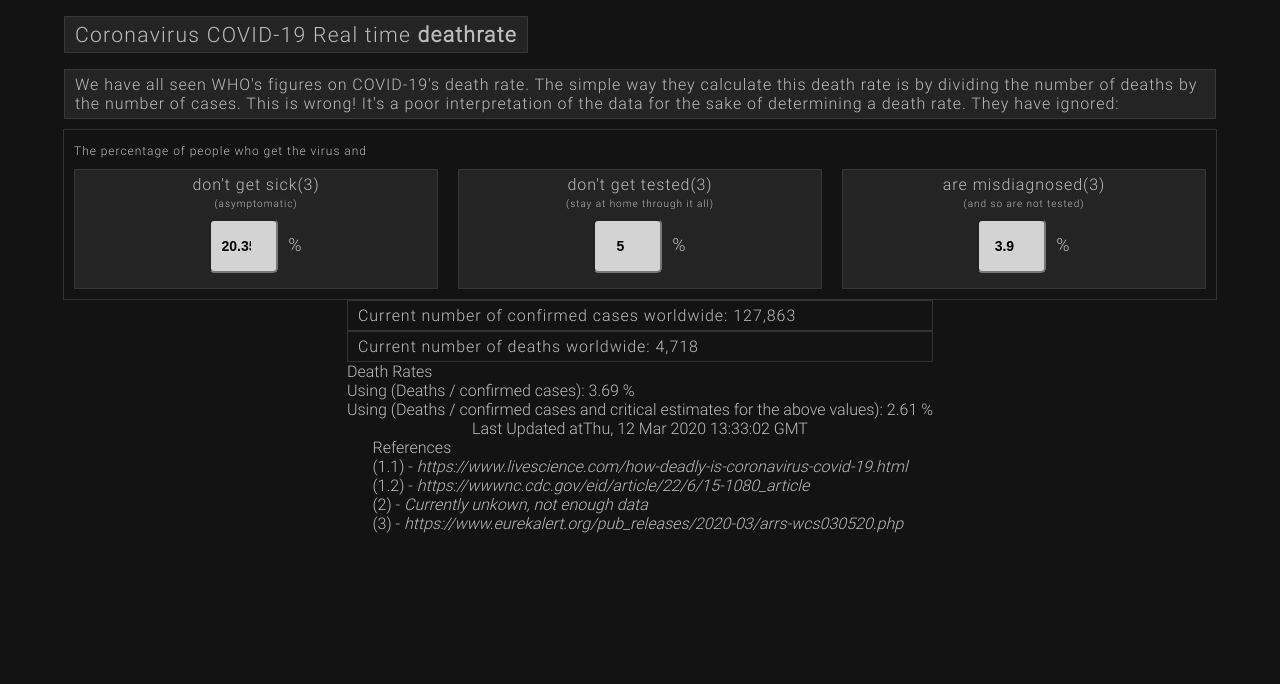
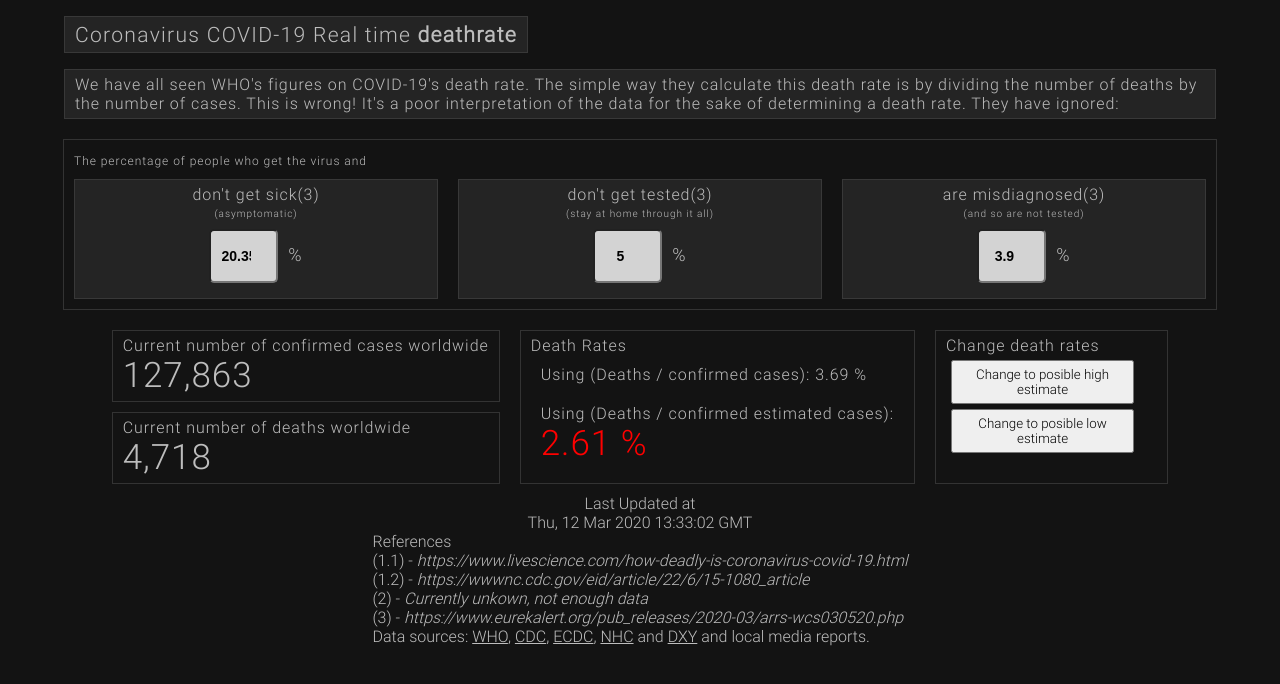
Before and after one commit to smccamley/corona-deathrate, a Next.js app: page / in a window 1280 px wide. Shown: the top 684 px of the page. Built offline with nearby package versions, Linux system fonts and the light colour scheme.

Commit message:
improved styling a litle and added estimates

```diff
--- a/components/StyledBoxes.js
+++ b/components/StyledBoxes.js
@@ -9,6 +9,7 @@ export const StyledBox = styled.div`
 
 export const BorderBox = styled.div`
   padding: 5px 10px;
+  margin: 10px;
   border: 1px solid rgba(64, 64, 64, 0.7);
   letter-spacing: 0.06em;
 `
--- a/pages/index.js
+++ b/pages/index.js
@@ -7,6 +7,7 @@ import fetch from "isomorphic-fetch"
 import Head from "next/head"
 import { GlobalStyles } from "../components/GlobalStyles"
 import cache from "../db/jsonResponseCache.json"
+import Link from "next/link"
 
 const Row = styled.div`
   flex-direction: row;
@@ -48,6 +49,22 @@ const SmallSpan = styled.span`
   margin-top: 4px;
   display: block;
   font-size: 10px;
+`
+
+const BigNumber = styled.span`
+  display: block;
+  font-size: 35px;
+`
+
+const DeathRateBox = styled.div`
+  padding: 10px;
+`
+
+const EstimateButton = styled.button`
+  padding: 5px;
+  margin: 5px;
+  display: block;
+  width: 80%;
 `
 
 const References = styled.div``
@@ -148,6 +165,17 @@ const Home = () => {
     getDataOnLoad()
   }, [])
 
+  const changeToHighEstimate = () => {
+    setAsymptomaticPercentage(5.2)
+    setUntestedPercentage(5)
+    setMisdiagnosedPercentage(1)
+  }
+  const changeToLowEstimate = () => {
+    setAsymptomaticPercentage(50)
+    setUntestedPercentage(15)
+    setMisdiagnosedPercentage(3.9)
+  }
+
   if (!data) return <div> Loading...</div>
 
   const { lastUpdated, totalConfirmed, totalDeaths } = data.totals
@@ -222,29 +250,49 @@ const Home = () => {
           </QuarterStyledBox>
         </Row>
       </BorderBox>
-      <div>
+      <div style={{ display: "flex", flexDirection: "row" }}>
         <div>
           <BorderBox>
-            Current number of confirmed cases worldwide:{" "}
-            {numberWithCommas(totalConfirmed)}
+            Current number of confirmed cases worldwide
+            <BigNumber>{numberWithCommas(totalConfirmed)}</BigNumber>
           </BorderBox>
           <BorderBox>
-            Current number of deaths worldwide: {numberWithCommas(totalDeaths)}
+            Current number of deaths worldwide
+            <BigNumber>{numberWithCommas(totalDeaths)}</BigNumber>
           </BorderBox>
         </div>
-        <div>
+        <BorderBox>
           <span>Death Rates</span>
-          <div>
+          <DeathRateBox>
             Using (Deaths / confirmed cases):{" "}
-            {makeUIPercentage(totalDeaths / totalConfirmed)}
-          </div>
-          <div>
-            Using (Deaths / confirmed cases and critical estimates for the above
-            values): {makeUIPercentage(estimatedDeathRate)}
-          </div>
-        </div>
+            <span>{makeUIPercentage(totalDeaths / totalConfirmed)}</span>
+          </DeathRateBox>
+          <DeathRateBox>
+            Using (Deaths / confirmed estimated cases):{" "}
+            <BigNumber style={{ color: "red" }}>
+              {makeUIPercentage(estimatedDeathRate)}
+            </BigNumber>
+          </DeathRateBox>
+        </BorderBox>
+        <BorderBox>
+          <span>Change death rates</span>
+          <EstimateButton onClick={changeToHighEstimate}>
+            {" "}
+            Change to posible high estimate
+          </EstimateButton>
+          <EstimateButton onClick={changeToLowEstimate}>
+            {" "}
+            Change to posible low estimate
+          </EstimateButton>
+        </BorderBox>
       </div>
-      <div>
+      <div
+        style={{
+          display: "flex",
+          flexDirection: "column",
+          textAlign: "center",
+        }}
+      >
         <span>Last Updated at</span>
         <span>{new Date(lastUpdated).toGMTString()}</span>
       </div>
@@ -268,6 +316,24 @@ const Home = () => {
             https://www.eurekalert.org/pub_releases/2020-03/arrs-wcs030520.php
           </i>
         </Reference>
+        Data sources:{" "}
+        <Link href="https://www.who.int/emergencies/diseases/novel-coronavirus-2019/situation-reports">
+          WHO
+        </Link>
+        ,{" "}
+        <Link href="https://www.cdc.gov/coronavirus/2019-ncov/index.html">
+          CDC
+        </Link>
+        ,{" "}
+        <Link href="https://www.ecdc.europa.eu/en/geographical-distribution-2019-ncov-cases">
+          ECDC
+        </Link>
+        , <Link href="http://www.nhc.gov.cn/xcs/yqtb/list_gzbd.shtml">NHC</Link>{" "}
+        and{" "}
+        <Link href="https://ncov.dxy.cn/ncovh5/view/pneumonia?scene=2&clicktime=1579582238&enterid=1579582238&from=singlemessage&isappinstalled=0">
+          DXY
+        </Link>{" "}
+        and local media reports.
       </References>
     </Page>
   )
```
